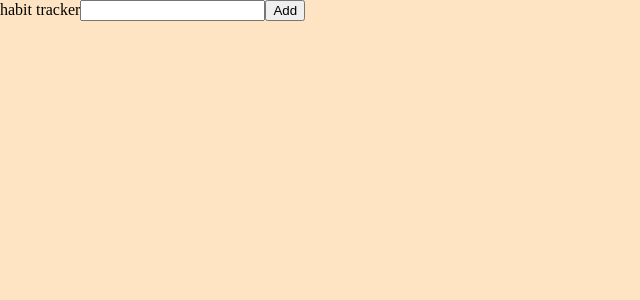
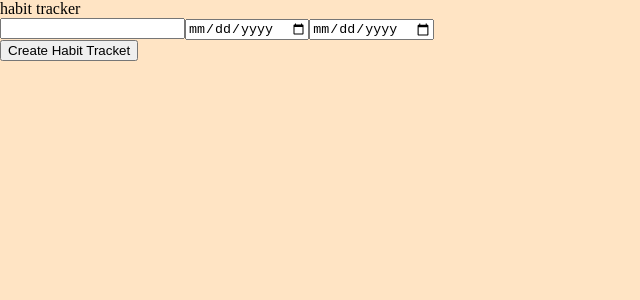
Before and after one commit to MayKhine/habitTracker, a React (Vite) app: page / in a window 1280 px wide. Shown: the top 300 px of the page, without its empty margins (0-640 px from the left). Built offline with nearby package versions, Linux system fonts and the light colour scheme.

Commit message:
work on habit tracker form

```diff
--- a/src/App.tsx
+++ b/src/App.tsx
@@ -1,26 +1,42 @@
 import { useEffect, useState } from "react"
 import "./App.css"
-import { Habit } from "./components/Habits"
+import { Habit } from "./components/Habit"
 import { HabitsCanvas } from "./styledComponents/HabitsCanvas"
 import { DateTime } from "luxon"
 import { Week, useWeeklyHabits } from "./hooks/useWeeklyHabits"
 
 function App() {
-  const { weeks, addHabit } = useWeeklyHabits()
-  const [habitText, setHabitText] = useState("")
-  console.log("Weeks: ", weeks)
+  // const { weeks, addHabit } = useWeeklyHabits()
+  // const [habitText, setHabitText] = useState("")
+  // console.log("Weeks: ", weeks)
 
-  const onClickAddHabit = () => {
-    console.log("Add habit")
-    addHabit(habitText)
-    setHabitText("")
+  // const onClickAddHabit = () => {
+  //   console.log("Add habit")
+  //   addHabit(habitText)
+  //   setHabitText("")
+  // }
+
+  // const curWeek: Week | undefined = weeks[weeks.length - 1]
+
+  const [habitTrackerTitle, setHabitTrackerTitle] = useState("")
+  const [habitTrackerStartDate, setHabitTrackerStartDate] = useState()
+  const [habitTracketEndDate, setHabitTrackerEndDate] = useState()
+  const onHabitTrackerHandler = () => {
+    console.log(
+      "Create a new habit tracker",
+      habitTrackerTitle,
+      habitTrackerStartDate,
+      habitTracketEndDate
+    )
+
+    setHabitTrackerTitle("")
+    setHabitTrackerStartDate("")
+    setHabitTrackerEndDate("")
   }
-
-  const curWeek: Week | undefined = weeks[weeks.length - 1]
-
   return (
     <>
       habit tracker
+      {/* <div>
         <input
           type="text"
           value={habitText}
@@ -38,6 +54,33 @@ function App() {
             )
           })}
         </div>
+      </div> */}
+      <div>
+        <div>
+          <input
+            onChange={(event) => {
+              setHabitTrackerTitle(event.target.value)
+            }}
+            value={habitTrackerTitle}
+          ></input>
+          <input
+            type="date"
+            onChange={(event) => {
+              console.log("Date is changed", event?.target.value)
+              setHabitTrackerStartDate(event?.target.value)
+            }}
+            value={habitTrackerStartDate}
+          ></input>
+          <input
+            type="date"
+            onChange={(event) => {
+              setHabitTrackerEndDate(event?.target.value)
+            }}
+            value={habitTracketEndDate}
+          ></input>
+        </div>
+        <button onClick={onHabitTrackerHandler}>Create Habit Tracket</button>
+      </div>
     </>
   )
 }
```
Also changed, not shown: src/components/HabitTracket.tsx (added, +9 -0 lines), src/components/Habit.tsx (renamed from src/components/Habits.tsx). Lines whose indentation alone changed are shown as unchanged.
